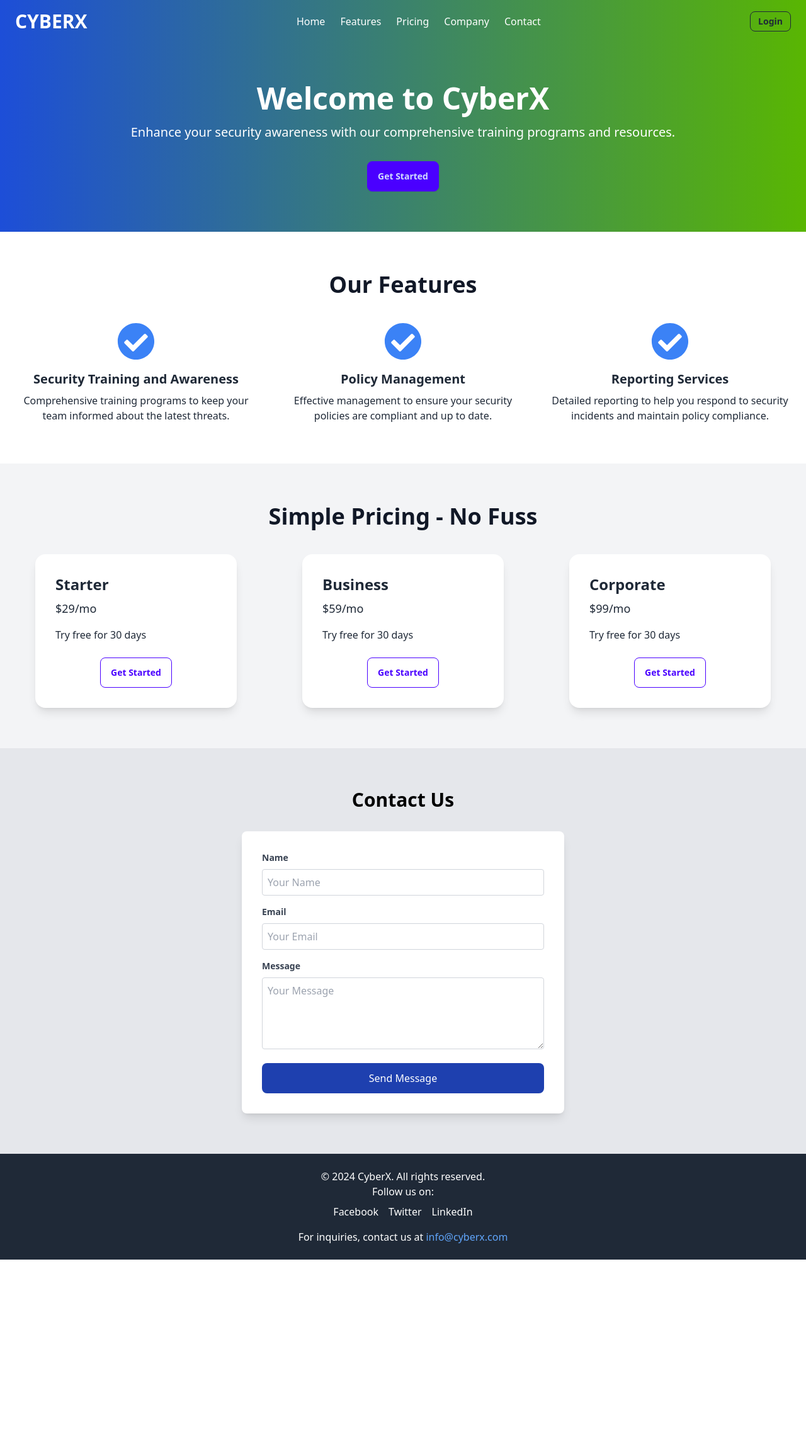
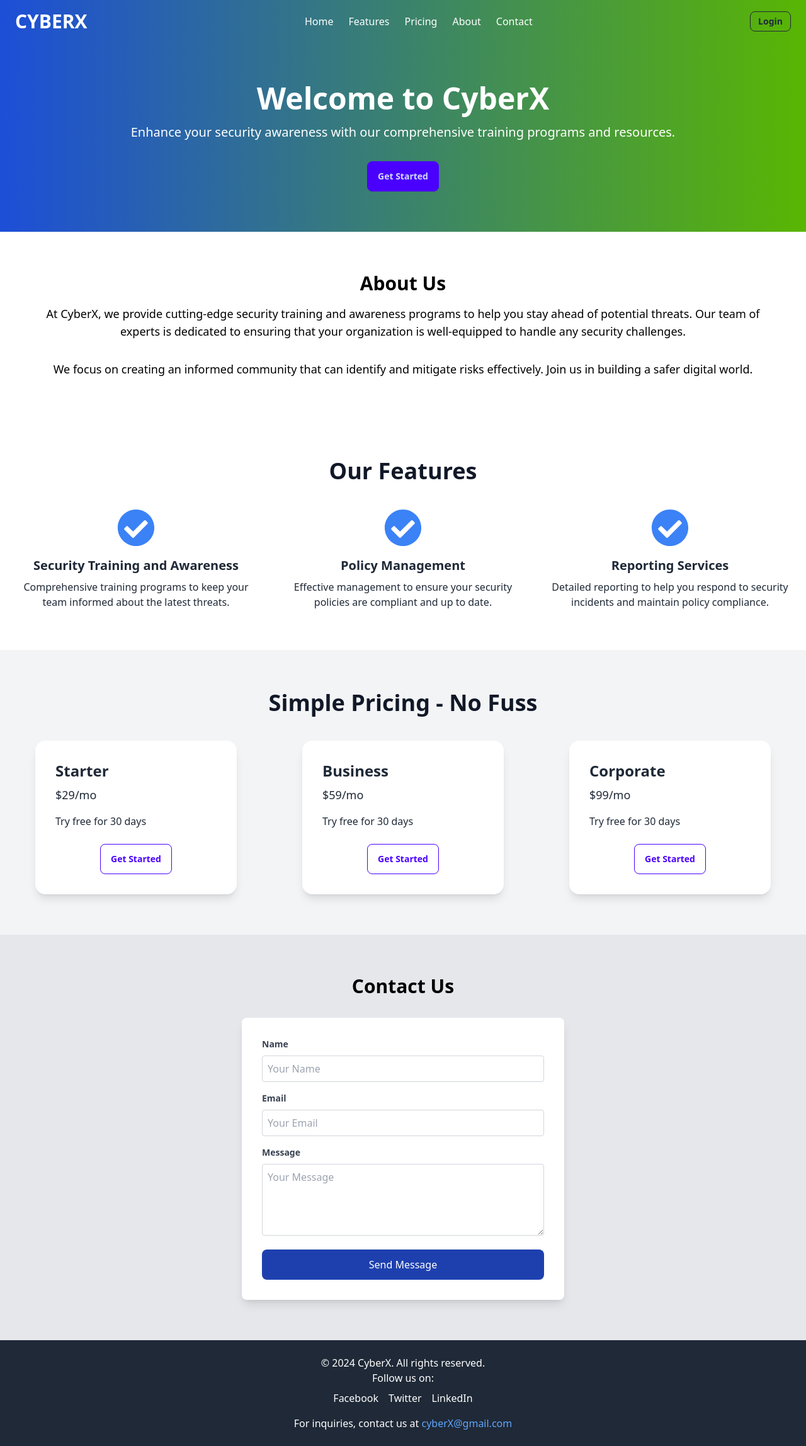
Before and after one commit to Dulitha99/Compliance-tracker, a React (Vite) app in the folder frontend/: page / in a window 1280 px wide. Shown: the whole page at 63% size. Before the commit the page ends 2000 px from the top, so only its background shows below. Built offline with nearby package versions, Linux system fonts and the light colour scheme.

Commit message:
updated the homepage

```diff
--- a/frontend/src/pages/home/home.jsx
+++ b/frontend/src/pages/home/home.jsx
@@ -8,25 +8,35 @@ const App = () => {
         <nav className="container mx-auto flex justify-between items-center px-6">
           <div className="text-3xl font-bold">CYBERX</div>
           <ul className="flex space-x-6">
-            <li><a href="#" className="hover:text-gray-300">Home</a></li>
-            <li><a href="#" className="hover:text-gray-300">Features</a></li>
-            <li><a href="#" className="hover:text-gray-300">Pricing</a></li>
-            <li><a href="#" className="hover:text-gray-300">Company</a></li>
-            <li><a href="#" className="hover:text-gray-300">Contact</a></li>
+            <li><a href="#home" className="hover:text-gray-300">Home</a></li>
+            <li><a href="#features" className="hover:text-gray-300">Features</a></li>
+            <li><a href="#pricing" className="hover:text-gray-300">Pricing</a></li>
+            <li><a href="#about" className="hover:text-gray-300">About</a></li>
+            <li><a href="#contact" className="hover:text-gray-300">Contact</a></li>
           </ul>
           <div className="space-x-4">
-            <a href="#" className="btn btn-outline btn-sm">Login</a>
+            <a href="/login" className="btn btn-outline btn-sm">Login</a>
           </div>
         </nav>
       </header>
 
-      <section className="text-center py-16">
+      {/* Hero Section */}
+      <section id="home" className="text-center py-16">
         <h1 className="text-5xl font-bold">Welcome to CyberX</h1>
         <p className="mt-4 text-xl">Enhance your security awareness with our comprehensive training programs and resources.</p>
-        <a href="#" className="btn btn-primary mt-8">Get Started</a>
+        <a href="/signup" className="btn btn-primary mt-8">Get Started</a>
       </section>
 
-      <section className="py-16 bg-white text-gray-800">
+      {/* About Section */}
+<section id="about" className="py-16 px-4 lg:px-16 bg-white text-center">
+  <h2 className="text-3xl font-bold mb-4 text-black">About Us</h2>
+  <p className="text-lg mb-8 text-black">At CyberX, we provide cutting-edge security training and awareness programs to help you stay ahead of potential threats. Our team of experts is dedicated to ensuring that your organization is well-equipped to handle any security challenges.</p>
+  <p className="text-lg text-black">We focus on creating an informed community that can identify and mitigate risks effectively. Join us in building a safer digital world.</p>
+</section>
+
+
+      {/* Features Section */}
+      <section className="py-16 bg-white text-gray-800" id="features">
         <h2 className="text-center text-4xl font-bold text-gray-900 mb-10">Our Features</h2>
         <div className="container mx-auto grid grid-cols-1 md:grid-cols-3 gap-10 px-6">
           <div className="text-center">
@@ -47,7 +57,8 @@ const App = () => {
         </div>
       </section>
 
-      <section className="py-16 bg-gray-100 text-gray-800">
+      {/* Pricing Section */}
+      <section className="py-16 bg-gray-100 text-gray-800" id="pricing">
         <h2 className="text-center text-4xl font-bold text-gray-900 mb-10">Simple Pricing - No Fuss</h2>
         <div className="container mx-auto flex flex-col md:flex-row justify-around items-center gap-10 px-6">
           <div className="card w-80 bg-white shadow-lg">
@@ -111,9 +122,10 @@ const App = () => {
           <a href="#" className="text-white hover:text-blue-400">Twitter</a>
           <a href="#" className="text-white hover:text-blue-400">LinkedIn</a>
         </div>
-        <p className="mt-4">For inquiries, contact us at <a href="mailto:info@cyberx.com" className="text-blue-400">info@cyberx.com</a></p>
+        <p className="mt-4">For inquiries, contact us at <a href="mailto:cyberX@gmail.com" className="text-blue-400">cyberX@gmail.com</a></p>
       </footer>
     </div>
+
   );
 };
 
```
